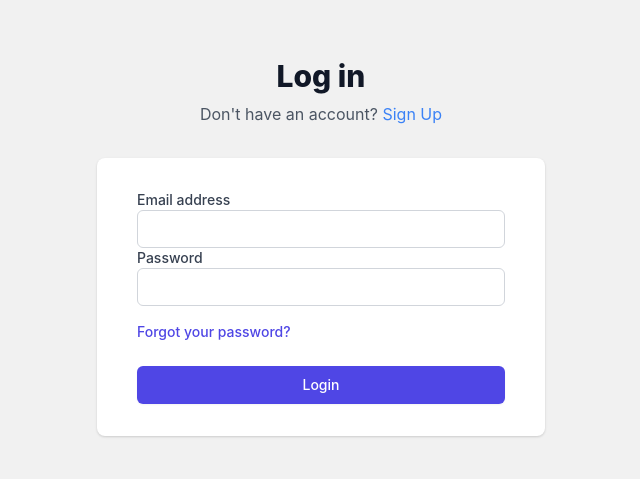
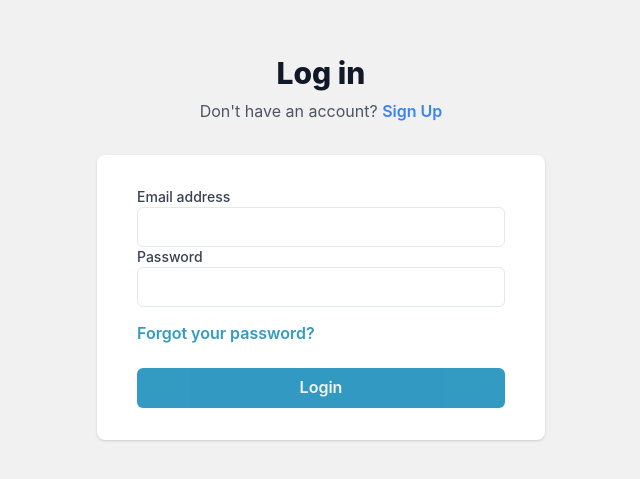
Before and after one commit to data-echo-dev/reports-FE, a Next.js app: page /login in a window 1280 px wide. Shown: the part 217-696 px from the top of the page, without its empty margins (319-959 px from the left). Built offline with nearby package versions, Linux system fonts and the light colour scheme; no server answers.

Commit message:
styling: ah fuck more auth page styles

```diff
--- a/components/Buttons/FormButton.tsx
+++ b/components/Buttons/FormButton.tsx
@@ -1,3 +1,4 @@
+import { Button } from '@chakra-ui/react'
 import Spinner from '../icons/spinner'
 
 interface ButtonProps {
@@ -12,8 +13,11 @@ const FormButton = ({
 }: ButtonProps &
   React.ButtonHTMLAttributes<HTMLButtonElement>): JSX.Element => {
   return (
-    <button
-      className="flex justify-center w-full px-4 py-2 text-sm font-medium text-white transition duration-150 ease-in-out bg-indigo-600 border border-transparent rounded-md hover:bg-indigo-500 focus:outline-none focus:border-indigo-700 focus:shadow-outline-indigo active:bg-indigo-700"
+    <Button
+    bgColor="primary.blue"
+            className="opacity-80 hover:text-primary-blue"
+            isFullWidth
+            color="primary.white"
       type="button"
       {...buttonProps}
     >
@@ -23,7 +27,7 @@ const FormButton = ({
         title
       )}
       {children}
-    </button>
+    </Button>
   )
 }
 export default FormButton
--- a/components/forms/LoginForm.tsx
+++ b/components/forms/LoginForm.tsx
@@ -2,6 +2,7 @@
 import Router from 'next/router'
 import Link from 'next/link'
 import { useState } from 'react'
+import { Input, Button } from '@chakra-ui/react'
 import { useAuth } from '../../hooks/useAuth'
 import FormButton from '../Buttons/FormButton'
 
@@ -44,9 +45,8 @@ const LoginForm: React.FC = () => {
       >
         Email address
       </label>
-      <input
+      <Input
         id="email"
-        className="block w-full px-3 py-2 placeholder-gray-400 transition duration-150 ease-in-out border border-gray-300 rounded-md appearance-none focus:outline-none focus:shadow-outline-blue focus:border-blue-300 sm:text-sm sm:leading-5"
         type="email"
         name="email"
         onChange={(e) => setEmail(e.target.value)}
@@ -57,9 +57,8 @@ const LoginForm: React.FC = () => {
       >
         Password
       </label>
-      <input
+      <Input
         id="password"
-        className="block w-full px-3 py-2 placeholder-gray-400 transition duration-150 ease-in-out border border-gray-300 rounded-md appearance-none focus:outline-none focus:shadow-outline-blue focus:border-blue-300 sm:text-sm sm:leading-5"
         type="password"
         name="password"
         onChange={(e) => setPassword(e.target.value)}
@@ -67,9 +66,12 @@ const LoginForm: React.FC = () => {
       <div className="flex items-end mt-4">
         <div className="text-sm leading-5">
           <Link href="/reset-password">
-            <a className="font-medium text-indigo-600 transition duration-150 ease-in-out hover:text-indigo-500 focus:outline-none focus:underline">
+          <Button variant="link" color="secondary.100">
+            <a >
               Forgot your password?
             </a>
+            </Button>
+
           </Link>
         </div>
       </div>
--- a/components/forms/SignUpForm.tsx
+++ b/components/forms/SignUpForm.tsx
@@ -1,5 +1,6 @@
 // @ts-nocheck
 import Router from 'next/router'
+import { Button, Input } from "@chakra-ui/react";
 import { useState } from 'react'
 import { useAuth } from '../../hooks/useAuth'
 
@@ -39,7 +40,7 @@ const SignUpForm: React.FC = () => {
       >
         Name
       </label>
-      <input
+      <Input
         id="name"
         className="block w-full px-3 py-2 placeholder-gray-400 transition duration-150 ease-in-out border border-gray-300 rounded-md appearance-none focus:outline-none focus:shadow-outline-blue focus:border-blue-300 sm:text-sm sm:leading-5"
         type="text"
@@ -52,7 +53,7 @@ const SignUpForm: React.FC = () => {
       >
         Email address
       </label>
-      <input
+      <Input
         id="email"
         className="block w-full px-3 py-2 placeholder-gray-400 transition duration-150 ease-in-out border border-gray-300 rounded-md appearance-none focus:outline-none focus:shadow-outline-blue focus:border-blue-300 sm:text-sm sm:leading-5"
         type="email"
@@ -65,7 +66,7 @@ const SignUpForm: React.FC = () => {
       >
         Password
       </label>
-      <input
+      <Input
         id="password"
         className="block w-full px-3 py-2 placeholder-gray-400 transition duration-150 ease-in-out border border-gray-300 rounded-md appearance-none focus:outline-none focus:shadow-outline-blue focus:border-blue-300 sm:text-sm sm:leading-5"
         type="password"
@@ -74,13 +75,16 @@ const SignUpForm: React.FC = () => {
       />
       <div className="mt-6">
         <span className="block w-full rounded-md shadow-sm">
-          <button
+          <Button
             type="button"
-            className="flex justify-center w-full px-4 py-2 text-sm font-medium text-white transition duration-150 ease-in-out bg-indigo-600 border border-transparent rounded-md hover:bg-indigo-500 focus:outline-none focus:ring-blue-600 focus:ring-4 focus:shadow-outline-indigo active:bg-indigo-700"
+            bgColor="primary.blue"
+            className="opacity-80 hover:text-primary-blue"
+            isFullWidth
+            color="primary.white"
             onClick={() => onSubmit({ name, email, password })}
           >
             Sign up
-          </button>
+          </Button>
         </span>
       </div>{' '}
     </form>
@@ -88,77 +92,3 @@ const SignUpForm: React.FC = () => {
 }
 
 export default SignUpForm
-
-{
-  /* <div className="rounded-md shadow-sm">
-  <label
-    htmlFor="name"
-    className="block text-sm font-medium leading-5 text-gray-700"
-  >
-    Name
-  </label>
-  <input
-    id="name"
-    className="block w-full px-3 py-2 placeholder-gray-400 transition duration-150 ease-in-out border border-gray-300 rounded-md appearance-none focus:outline-none focus:shadow-outline-blue focus:border-blue-300 sm:text-sm sm:leading-5"
-    type="text"
-    {...register('name')}
-  />
-  {errors.password && (
-    <div className="mt-2 text-xs text-red-600">
-      {errors.password.message}
-    </div>
-  )}
-</div>
-<div className="mt-6">
-  <label
-    htmlFor="email"
-    className="block text-sm font-medium leading-5 text-gray-700"
-  >
-    Email address
-  </label>
-  <div className="mt-1 rounded-md shadow-sm">
-    <input
-      id="email"
-      className="block w-full px-3 py-2 placeholder-gray-400 transition duration-150 ease-in-out border border-gray-300 rounded-md appearance-none focus:outline-none focus:shadow-outline-blue focus:border-blue-300 sm:text-sm sm:leading-5"
-      type="email"
-      {...register('email')}
-    />
-    {errors.email && (
-      <div className="mt-2 text-xs text-red-600">
-        {errors.email.message}
-      </div>
-    )}
-  </div>
-</div>
-<div className="mt-6">
-  <label
-    htmlFor="password"
-    className="block text-sm font-medium leading-5 text-gray-700"
-  >
-    Password
-  </label>
-  <div className="mt-1 rounded-md shadow-sm">
-    <input
-      id="password"
-      className="block w-full px-3 py-2 placeholder-gray-400 transition duration-150 ease-in-out border border-gray-300 rounded-md appearance-none focus:outline-none focus:shadow-outline-blue focus:border-blue-300 sm:text-sm sm:leading-5"
-      type="password"
-      {...register('password')}
-    />
-    {errors.password && (
-      <div className="mt-2 text-xs text-red-600">
-        {errors.password.message}
-      </div>
-    )}
-  </div>
-</div>
-<div className="mt-6">
-  <span className="block w-full rounded-md shadow-sm">
-    <button
-      type="submit"
-      className="flex justify-center w-full px-4 py-2 text-sm font-medium text-white transition duration-150 ease-in-out bg-indigo-600 border border-transparent rounded-md hover:bg-indigo-500 focus:outline-none focus:border-indigo-700 focus:shadow-outline-indigo active:bg-indigo-700"
-    >
-      Sign up
-    </button>
-  </span>
-</div> */
-}
--- a/pages/login.tsx
+++ b/pages/login.tsx
@@ -1,4 +1,5 @@
 import React from 'react'
+import { Button } from '@chakra-ui/react'
 
 import Link from 'next/link'
 import LoginForm from '../components/forms/LoginForm'
@@ -13,7 +14,9 @@ const LoginPage: React.FC = () => (
         <p className="mt-2 text-center text-gray-600 text-md">
           {"Don't have an account? "}
           <Link href="/signup">
-            <a className="text-blue-500">Sign Up</a>
+            <Button variant="link" color="secondary.100">
+              <a className="text-blue-500">Sign Up</a>
+            </Button>
           </Link>
         </p>
       </div>
--- a/pages/reset-password.tsx
+++ b/pages/reset-password.tsx
@@ -1,19 +1,20 @@
+import { Button } from '@chakra-ui/react'
 import Link from 'next/link'
 import ResetPasswordForm from '../components/forms/ResetPasswordForm'
 
 const ResetPasswordPage: React.FC = () => (
-  <div className="flex min-h-screen bg-primary-white">
+  <div className="flex flex-col justify-center w-full min-h-screen bg-primary-white">
     <div className="mt-8 sm:mx-auto sm:w-full sm:max-w-md">
       <div className="mt-24 text-center">
         <h2 className="mt-6 text-3xl font-extrabold text-center text-gray-900">
           Reset password
         </h2>
         <p className="mt-2 text-center text-gray-600 text-md">
-          {"Didn't forgot? "}
+          {"Didn't forget? "}
           <Link href="/login">
-            <a href="#" className="text-blue-500">
-              Login
-            </a>
+            <Button variant="link" color="secondary.100">
+              <a className="text-blue-500">Login</a>
+            </Button>
           </Link>
         </p>
       </div>
--- a/pages/signup.tsx
+++ b/pages/signup.tsx
@@ -1,18 +1,22 @@
 import React from 'react'
 import Link from 'next/link'
+import { Button } from '@chakra-ui/react'
+
 import SignUpForm from '../components/forms/SignUpForm'
 
 const SignUpPage: React.FC = () => (
   <div className="flex flex-col justify-center w-full min-h-screen bg-primary-white">
     <div className="mt-8 sm:mx-auto sm:w-full sm:max-w-md">
       <div className="mt-24 text-center">
-        <h2 className="mt-6 text-3xl leading-9 text-center text-gray-900 font- extrabold">
+        <h2 className="mt-6 text-3xl font-extrabold leading-9 text-center text-gray-900">
           Sign up
         </h2>
         <p className="mt-2 text-center text-gray-600 text-md">
           already have an account?{' '}
           <Link href="/login">
-            <a className="text-blue-500">Log in</a>
+            <Button variant="link" color="secondary.100">
+              <a className="text-blue-500">Log in</a>
+            </Button>
           </Link>
         </p>
       </div>
```
